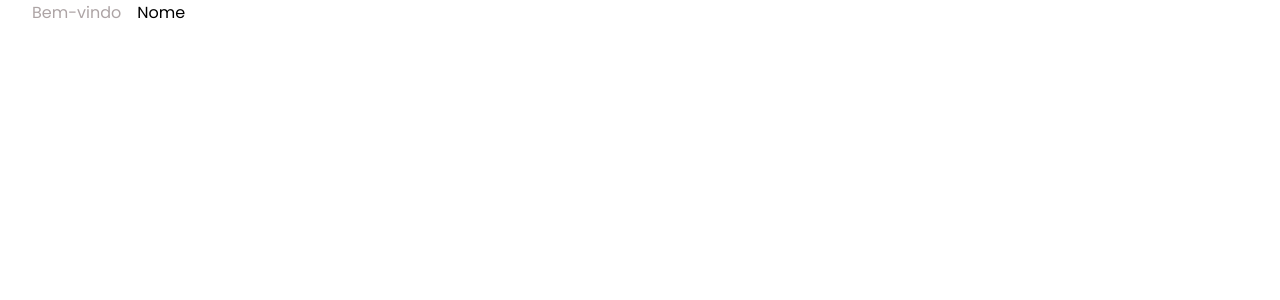
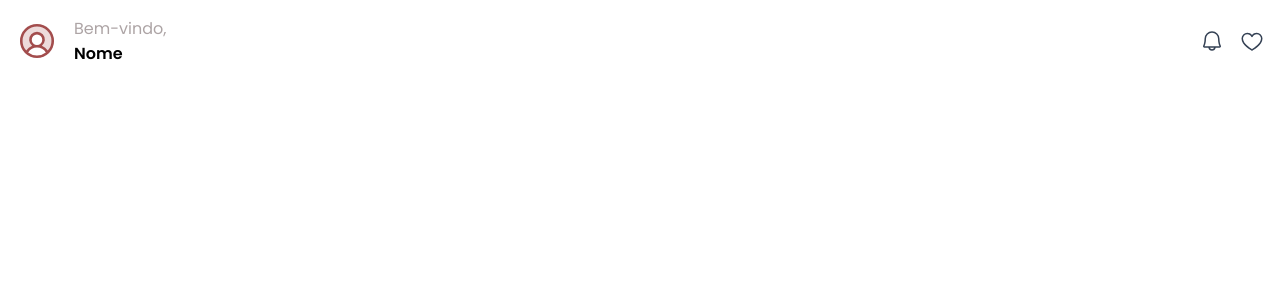
Before and after one commit to UFOP-CSI477/csi606-2023-02-atividades-danielangelo1, a React (Create React App) app in the folder Atividades/atividade-pratica-02/web/: page / in a window 1280 px wide. Shown: the top 300 px of the page. Built offline with nearby package versions, Linux system fonts and the light colour scheme.

Commit message:
fix: react imports

```diff
--- a/Atividades/atividade-pratica-02/web/package.json
+++ b/Atividades/atividade-pratica-02/web/package.json
@@ -3,6 +3,7 @@
   "version": "0.1.0",
   "private": true,
   "dependencies": {
+    "@phosphor-icons/react": "^2.0.15",
     "@testing-library/jest-dom": "^5.17.0",
     "@testing-library/react": "^13.4.0",
     "@testing-library/user-event": "^13.5.0",
--- a/Atividades/atividade-pratica-02/web/src/components/header/Header.module.scss
+++ b/Atividades/atividade-pratica-02/web/src/components/header/Header.module.scss
@@ -1,19 +1,45 @@
 @import "../../App.scss";
+
 header {
   display: flex;
   justify-content: space-between;
   align-items: center;
-  padding: 0 2rem;
+  padding: 1rem;
 
   .user_info {
     display: flex;
+    flex-direction: row;
     align-items: center;
+
     gap: 1rem;
+    img {
+      flex-direction: row;
+    }
     span {
       color: $gray-light-color;
+    }
+    p {
+      font-weight: 600;
+    }
+
+    .user_info_text {
+      display: flex;
+      flex-direction: column;
+      align-items: flex-start;
     }
   }
 
   .icons {
+    display: flex;
+    gap: 1rem;
+    align-items: center;
+    justify-content: center;
+    svg {
+      cursor: pointer;
+      transition: all 0.2s ease-in-out;
+      &:hover {
+        transform: scale(1.2);
+      }
+    }
   }
 }
--- a/Atividades/atividade-pratica-02/web/src/components/header/Header.tsx
+++ b/Atividades/atividade-pratica-02/web/src/components/header/Header.tsx
@@ -1,5 +1,5 @@
 import React from "react";
-// import { Heart, Bell, UserCircle } from "@phosphor-icons/react";
+import { Heart, Bell, UserCircle } from "@phosphor-icons/react";
 import style from "./Header.module.scss";
 
 const Header = () => {
@@ -7,14 +7,16 @@ const Header = () => {
     <>
       <header>
         <div className={style.user_info}>
-          {/* <UserCircle size={24} color="#a34d4d" weight="duotone" /> */}
-          <span>Bem-vindo</span>
-          <p>Nome</p>
+          <UserCircle size={42} color="#a34d4d" weight="duotone" />
+          <div className={style.user_info_text}>
+            <span>Bem-vindo, </span>
+            <p>Nome</p>
+          </div>
         </div>
 
         <div className={style.icons}>
-          {/* <Heart size={24} color="#344154" /> */}
-          {/* <Bell size={24} color="#344154" /> */}
+          <Bell size={24} color="#344154" />
+          <Heart size={24} color="#344154" />
         </div>
       </header>
     </>
```
Also changed, not shown: 1 other file (tests, documents, lock files or other folders).
